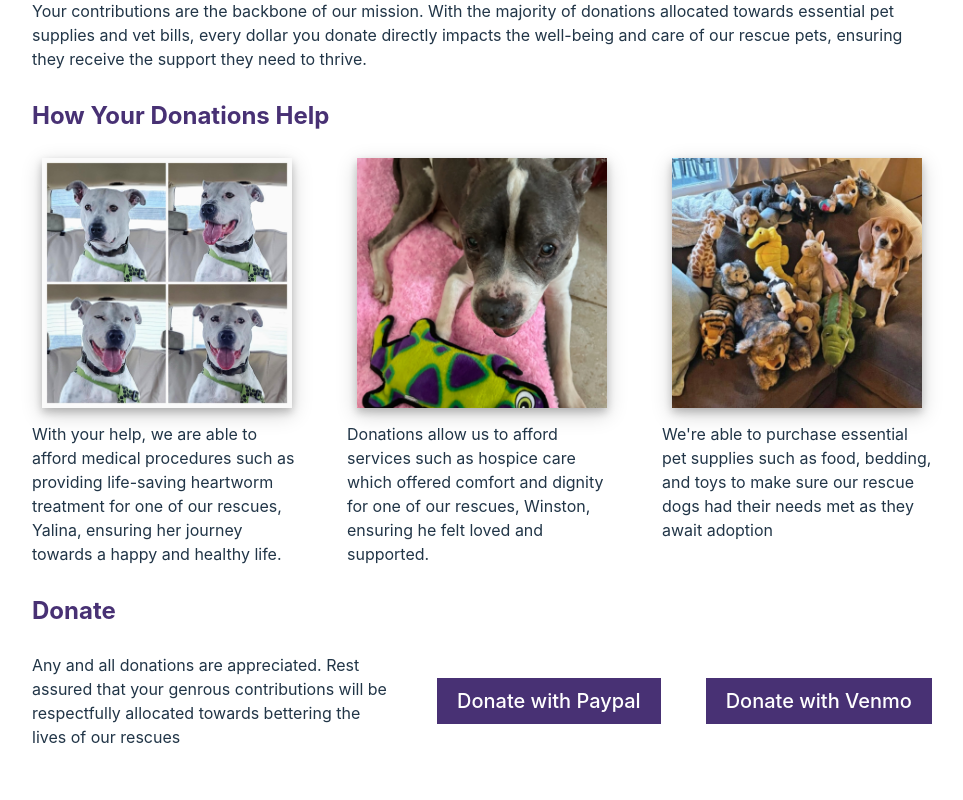
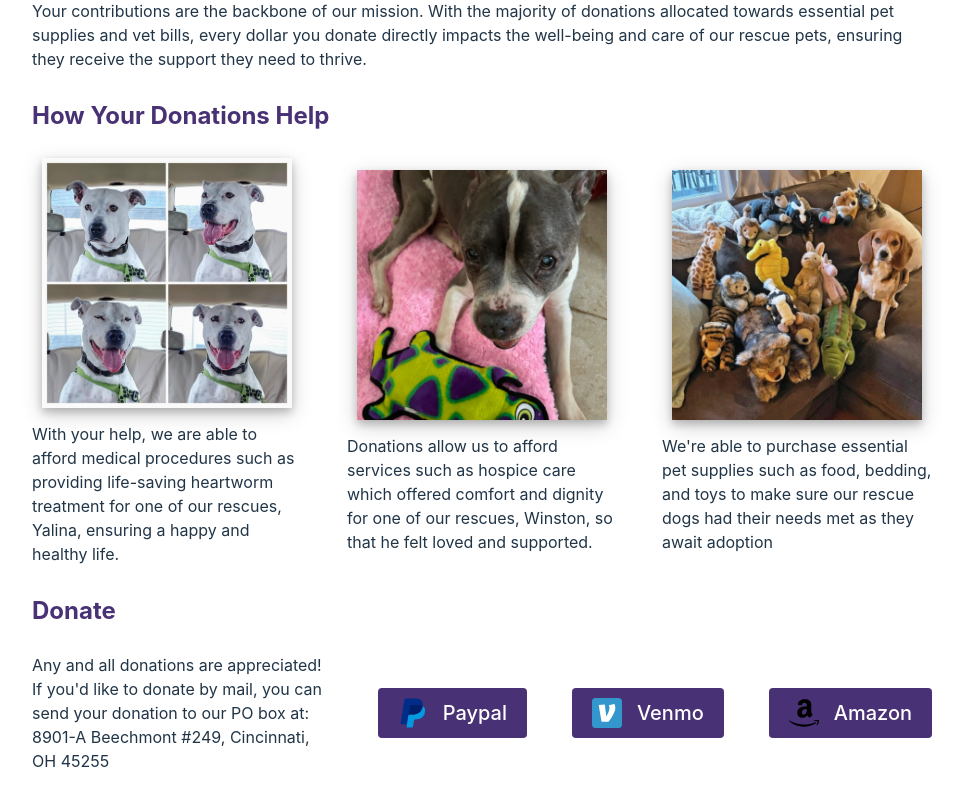
Before and after one commit to JackUhl/Paws_UI, a React (Vite) app: page /Donate in a window 1280 px wide. Shown: the part 592-1392 px from the top of the page, without its empty margins (158-1121 px from the left). Before the commit the page ends 1368 px from the top, so only its background shows below. Built offline with nearby package versions, Linux system fonts and the light colour scheme.

Commit message:
Update donate page

```diff
--- a/src/components/ImageSliderComponent/ImageSliderComponent.tsx
+++ b/src/components/ImageSliderComponent/ImageSliderComponent.tsx
@@ -84,6 +84,7 @@ export default function ImageSliderComponent(props: IImageSliderComponent) {
                 linksToInternalRoute={true}
                 route={props.slides[curImgIndex].buttonRoute}
                 text={props.slides[curImgIndex].buttonText}
+                imgPath=''
               />
             </div>
           </div>
--- a/src/components/RouteButtonComponent/ILinkButtonComponent.tsx
+++ b/src/components/RouteButtonComponent/ILinkButtonComponent.tsx
@@ -1,5 +1,6 @@
 export interface ILinkButtonComponent{
     linksToInternalRoute: boolean
     route: string,
-    text: string
+    text: string,
+    imgPath: string
 }
--- a/src/components/RouteButtonComponent/LinkButtonComponent.css
+++ b/src/components/RouteButtonComponent/LinkButtonComponent.css
@@ -1,23 +1,27 @@
-.routeBtn{
-    color: white;
-    text-shadow: none;
-    text-decoration: none;
-    display: inline-block;
-    margin-top: 20px;
-    font-size: 20px;
-    font-weight: 500;
-    padding: .3em 1em;
-    line-height: 1.7em !important;
-    background-size: cover;
-    background-position: 50%;
-    background-repeat: no-repeat;
-    background-color: #483174;
-}
-
 .buttonContainer {
     transition: .2s;
+    padding: 10px 20px;
+    background-color: #483174;
+    border-radius: .25em;
 }
 
 .buttonContainer:hover {
     opacity: 75%;
 }
+
+.buttonText {
+    color: white;
+    font-size: 20px;
+    margin: 0;
+}
+
+.buttonImage {
+    height: 30px;
+}
+
+.flexRow {
+    display: flex;
+    flex-direction: row;
+    align-items: center;
+    gap: 15px;
+}
--- a/src/components/RouteButtonComponent/LinkButtonComponent.tsx
+++ b/src/components/RouteButtonComponent/LinkButtonComponent.tsx
@@ -6,9 +6,12 @@ import { Link } from 'react-router-dom'
 export default function LinkButtonComponent(props: ILinkButtonComponent) {
     return (
         <>
-            <div className='buttonContainer'>
-                <Link to={props.route} target={props.linksToInternalRoute ? "_self" : "_blank"}><p className='routeBtn'>{props.text}</p></Link>
-            </div>
+            <Link to={props.route} target={props.linksToInternalRoute ? "_self" : "_blank"}>
+                <div className='buttonContainer flexRow'>
+                    {props.imgPath != '' && <img src={props.imgPath} className='buttonImage'/>}
+                    <p className='buttonText'>{props.text}</p>
+                </div>
+            </Link>
         </>
     )
 }
--- a/src/models/constants/UrlConstants.tsx
+++ b/src/models/constants/UrlConstants.tsx
@@ -1,2 +1,3 @@
 export const PaypalUrl: string = 'https://www.paypal.com/paypalme/PawsomeAnimalWelfare';
 export const VenmoUrl: string = 'https://venmo.com/u/Gayla-Hawks';
+export const AmazonWishlistUrl: string = 'https://www.amazon.com/hz/wishlist/ls/31VYKI964SFLE?ref_=list_d_wl_ys_list_2';
--- a/src/pages/Donate/Donate.tsx
+++ b/src/pages/Donate/Donate.tsx
@@ -3,10 +3,11 @@ import LinkButtonComponent from '../../components/RouteButtonComponent/LinkButto
 import TitleBanner from '../../components/TitleBannerComponent/TitleBannerComponent'
 import paypalIcon from '../../assets/paypalLogoIcon.svg'
 import venmoIcon from '../../assets/venmoLogoIcon.svg'
+import amazonIcon from '../../assets/amazonLogoIcon.svg'
 import yalina from '../../assets/yalina.jpeg'
 import winston from '../../assets/winston.jpg'
 import dogToys from '../../assets/dogToys.jpg'
-import { PaypalUrl, VenmoUrl } from '../../models/constants/UrlConstants'
+import { PaypalUrl, VenmoUrl, AmazonWishlistUrl } from '../../models/constants/UrlConstants'
 
 export default function Donate() {
     return (
@@ -25,11 +26,11 @@ export default function Donate() {
                     <div className='flexRow flexGap'>
                         <div className='flexColumn alignCenter donateExamplesRow'>
                             <img src={yalina} alt="yalina" className='donateExampleImage' />
-                            <p>With your help, we are able to afford medical procedures such as providing life-saving heartworm treatment for one of our rescues, Yalina, ensuring her journey towards a happy and healthy life.</p>
+                            <p>With your help, we are able to afford medical procedures such as providing life-saving heartworm treatment for one of our rescues, Yalina, ensuring a happy and healthy life.</p>
                         </div>
                         <div className='flexColumn alignCenter donateExamplesRow'>
                             <img src={winston} alt="winston" className='donateExampleImage' />
-                            <p>Donations allow us to afford services such as hospice care which offered comfort and dignity for one of our rescues, Winston, ensuring he felt loved and supported.</p>
+                            <p>Donations allow us to afford services such as hospice care which offered comfort and dignity for one of our rescues, Winston, so that he felt loved and supported.</p>
                         </div>
                         <div className='flexColumn alignCenter donateExamplesRow'>
                             <img src={dogToys} alt="dog toys" className='donateExampleImage' />
@@ -40,16 +41,24 @@ export default function Donate() {
                 <div className='flexColumn contentBox'>
                     <h2>Donate</h2>
                     <div className='flexRow alignCenter flexGap'>
-                        <p className='donateArea'>Any and all donations are appreciated. Rest assured that your genrous contributions will be respectfully allocated towards bettering the lives of our rescues</p>
+                        <p className='donateArea'>Any and all donations are appreciated! If you'd like to donate by mail, you can send your donation to our PO box at: 8901-A Beechmont #249, Cincinnati, OH 45255</p>
                         <LinkButtonComponent
                             linksToInternalRoute={false}
                             route={PaypalUrl}
-                            text='Donate with Paypal'>
+                            text='Paypal'
+                            imgPath={paypalIcon}>
                         </LinkButtonComponent>
                         <LinkButtonComponent
                             linksToInternalRoute={false}
                             route={VenmoUrl}
-                            text='Donate with Venmo'>
+                            text='Venmo'
+                            imgPath={venmoIcon}>
+                        </LinkButtonComponent>
+                        <LinkButtonComponent
+                            linksToInternalRoute={false}
+                            route={AmazonWishlistUrl}
+                            text='Amazon'
+                            imgPath={amazonIcon}>
                         </LinkButtonComponent>
                     </div>
                 </div>
```
Also changed, not shown: src/assets/amazonLogoIcon.svg (added).
